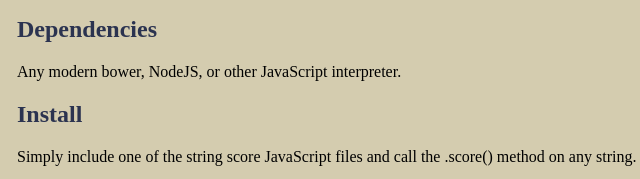
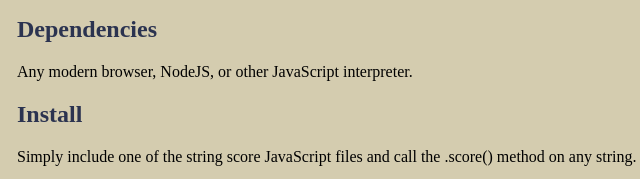
Before and after one commit to joshaven/string_score, a plain HTML site: page index.html in a window 1280 px wide. Shown: the part 603-782 px from the top of the page, 273-913 px from the left. Drawn offline with Linux system fonts and the light colour scheme.

Commit message:
Fix typo in website: bower -> browser

```diff
--- a/index.html
+++ b/index.html
@@ -102,7 +102,7 @@
 
 
     <h2>Dependencies</h2>
-    <p>Any modern bower, NodeJS, or other JavaScript interpreter.</p>
+    <p>Any modern browser, NodeJS, or other JavaScript interpreter.</p>
 
     <h2>Install</h2>
     <p>
```
